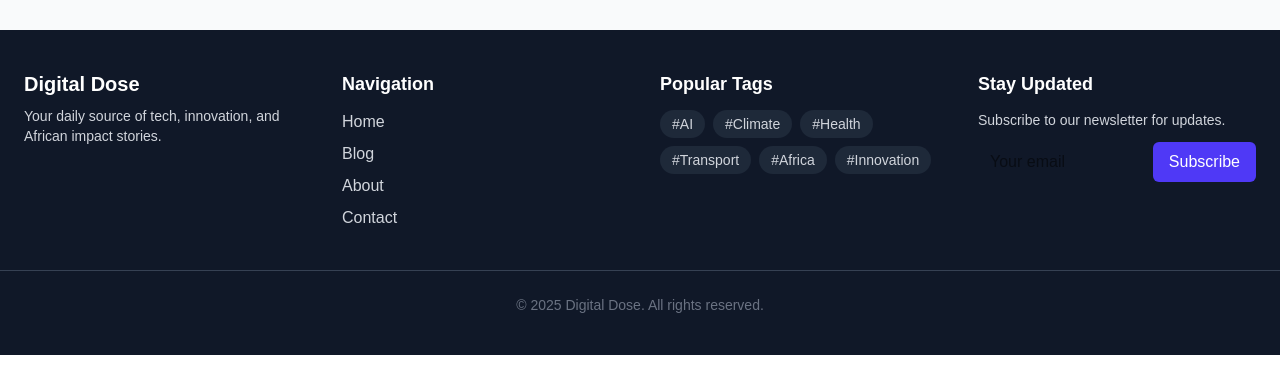
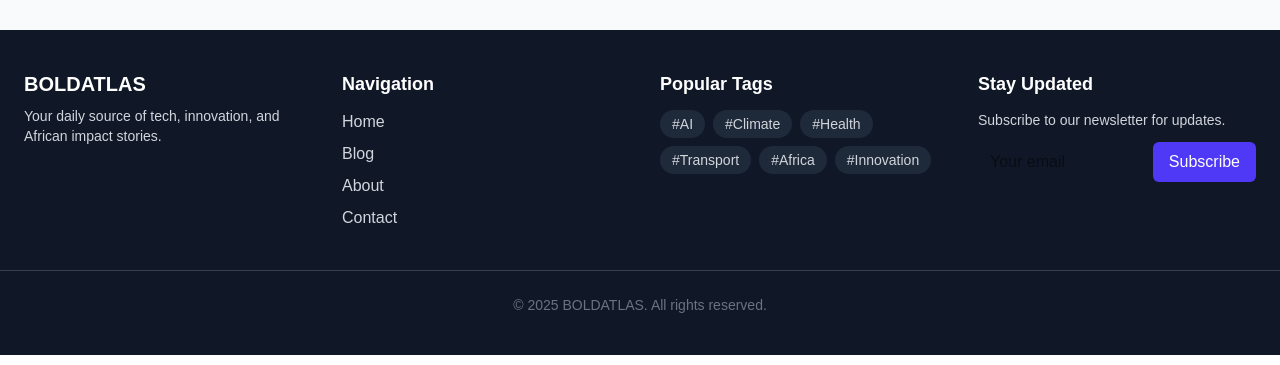
Before and after one commit to Emmyglobal/theo-blog1, a Next.js app: page / in a window 1280 px wide. Shown: the part 2707-3072 px from the top of the page. Built offline with nearby package versions, Linux system fonts and the light colour scheme.

Commit message:
Update Footer.tsx

```diff
--- a/components/Footer.tsx
+++ b/components/Footer.tsx
@@ -10,7 +10,7 @@ const Footer = () => {
       <div className="max-w-7xl mx-auto px-6 grid grid-cols-1 sm:grid-cols-2 lg:grid-cols-4 gap-10">
         {/* Branding */}
         <div>
-          <h2 className="text-xl font-bold text-white">Digital Dose</h2>
+          <h2 className="text-xl font-bold text-white">BOLDATLAS</h2>
           <p className="text-sm mt-2">
             Your daily source of tech, innovation, and African impact stories.
           </p>
@@ -61,7 +61,7 @@ const Footer = () => {
 
       {/* Bottom Line */}
       <div className="border-t border-gray-700 mt-10 pt-6 text-center text-sm text-gray-500">
-        &copy; {currentYear} Digital Dose. All rights reserved.
+        &copy; {currentYear} BOLDATLAS. All rights reserved.
       </div>
     </footer>
   );
```
